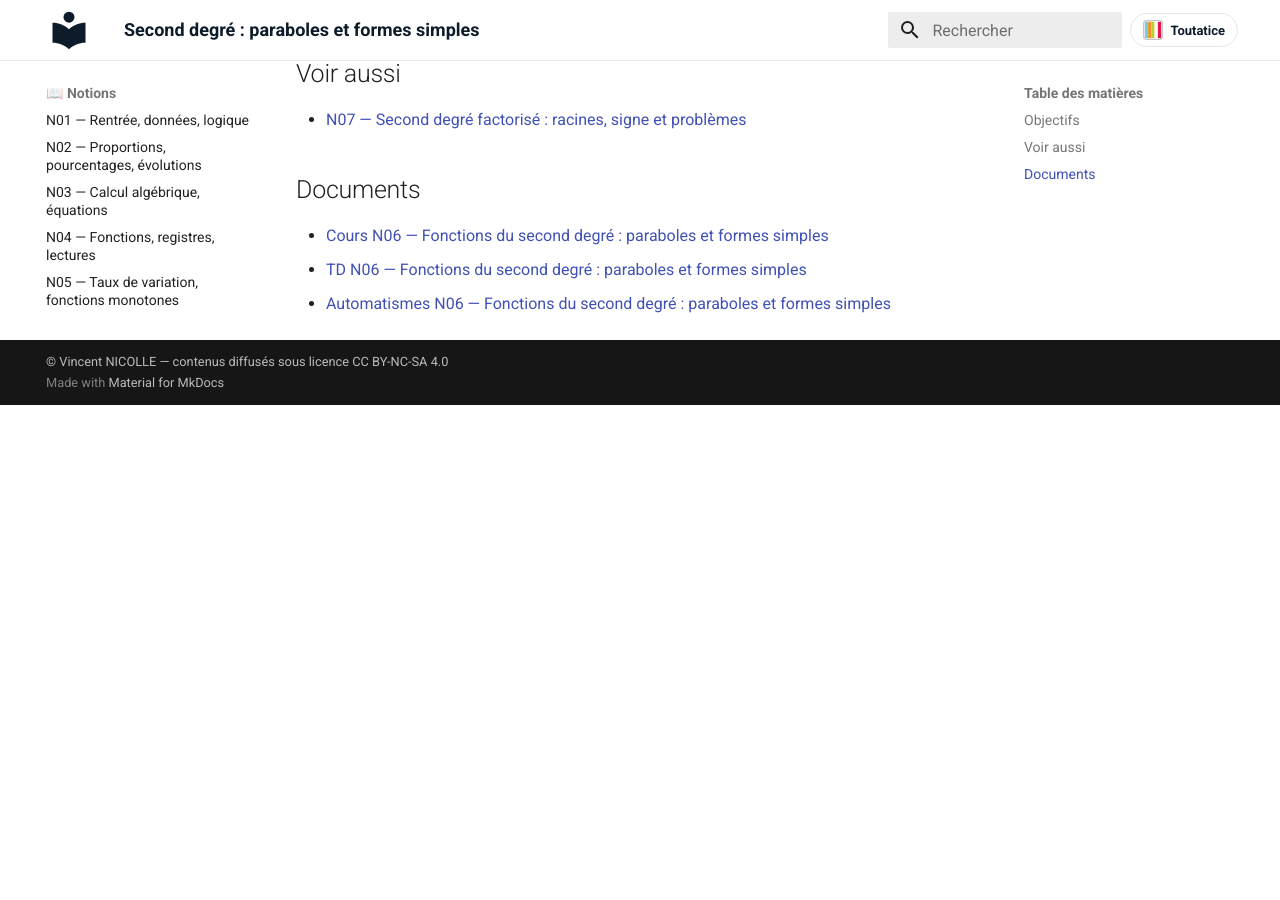
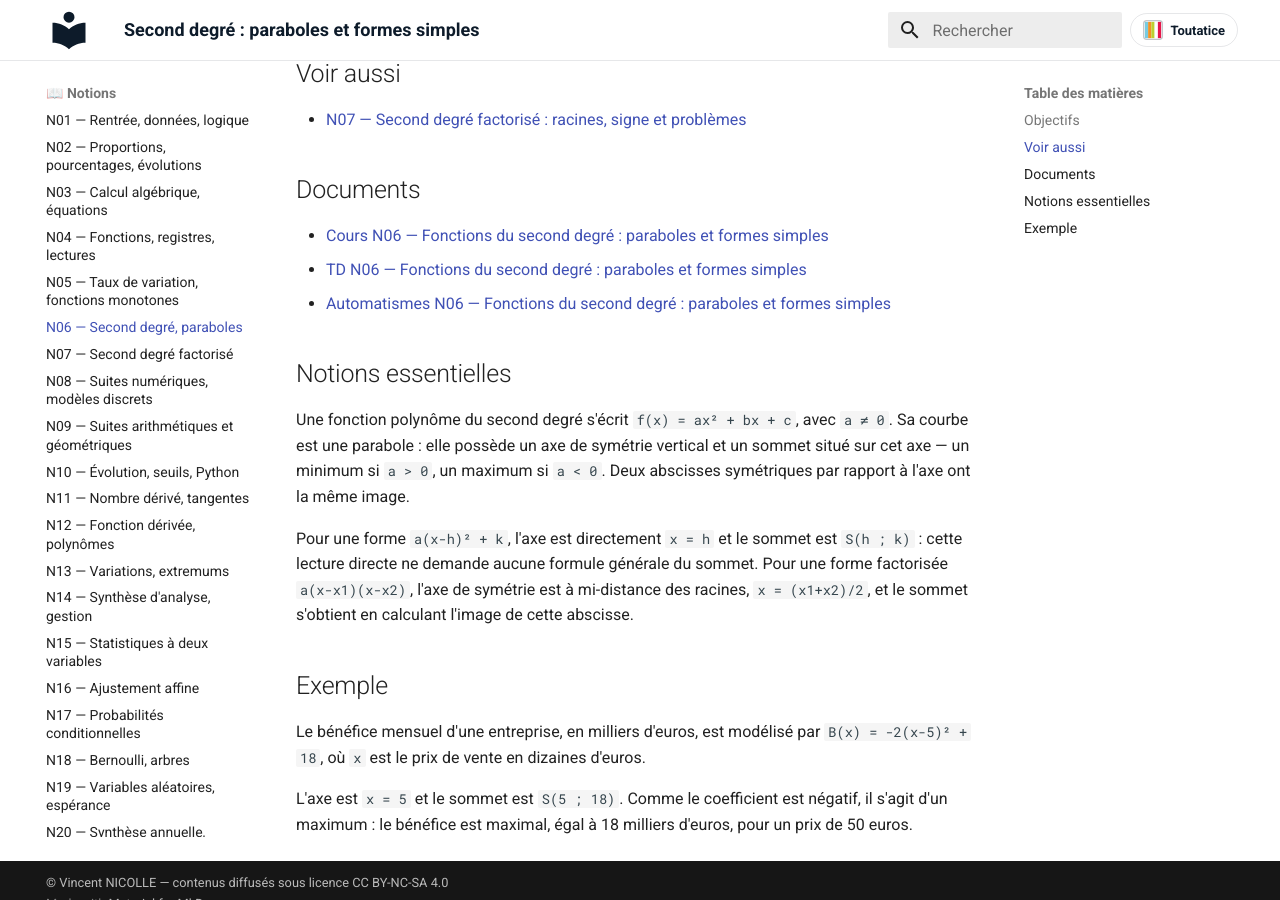
Before and after one commit to vnicolle56610/maths-1stmg, an MkDocs documentation site: the page built from docs/notions/N06-second-degre-paraboles.md, in a window 1280 px wide and 900 px high, scrolled down 648 px. Built offline with MkDocs 1.6.1 and Material for MkDocs 9.7.7, drawn with Linux system fonts in a browser that asks for light colours; before the commit the page ends 1053 px from its top, so only the background shows below that.

Commit message:
content: enrichit les notions N06 et N07 de 1STMG
Co-Authored-By: Claude Sonnet 5 <noreply@anthropic.com>

```diff
--- a/docs/notions/N06-second-degre-paraboles.md
+++ b/docs/notions/N06-second-degre-paraboles.md
@@ -31,3 +31,15 @@ Une fonction du second degré se reconnaît souvent à sa parabole. Les ressourc
 - [TD N06 — Fonctions du second degré : paraboles et formes simples](../td/TD_N06_FONCTIONS_SECOND_DEGRE_PARABOLES_FORMES_SIMPLES.pdf)
 - [Automatismes N06 — Fonctions du second degré : paraboles et formes simples](../automatismes/AUTOMATISMES_N06_FONCTIONS_SECOND_DEGRE_PARABOLES_FORMES_SIMPLES.pdf)
 <!-- AUTO-DOCS:END -->
+
+## Notions essentielles
+
+Une fonction polynôme du second degré s'écrit `f(x) = ax² + bx + c`, avec `a ≠ 0`. Sa courbe est une parabole : elle possède un axe de symétrie vertical et un sommet situé sur cet axe — un minimum si `a > 0`, un maximum si `a < 0`. Deux abscisses symétriques par rapport à l'axe ont la même image.
+
+Pour une forme `a(x-h)² + k`, l'axe est directement `x = h` et le sommet est `S(h ; k)` : cette lecture directe ne demande aucune formule générale du sommet. Pour une forme factorisée `a(x-x1)(x-x2)`, l'axe de symétrie est à mi-distance des racines, `x = (x1+x2)/2`, et le sommet s'obtient en calculant l'image de cette abscisse.
+
+## Exemple
+
+Le bénéfice mensuel d'une entreprise, en milliers d'euros, est modélisé par `B(x) = -2(x-5)² + 18`, où `x` est le prix de vente en dizaines d'euros.
+
+L'axe est `x = 5` et le sommet est `S(5 ; 18)`. Comme le coefficient est négatif, il s'agit d'un maximum : le bénéfice est maximal, égal à 18 milliers d'euros, pour un prix de 50 euros.
```
Also changed, not shown: docs/notions/N07-second-degre-factorise.md (+12 -0 lines).
